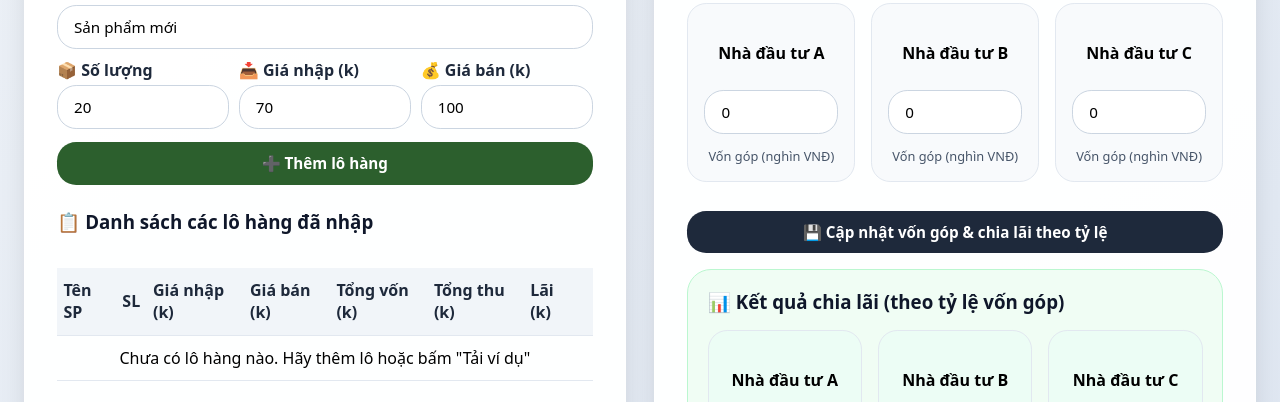
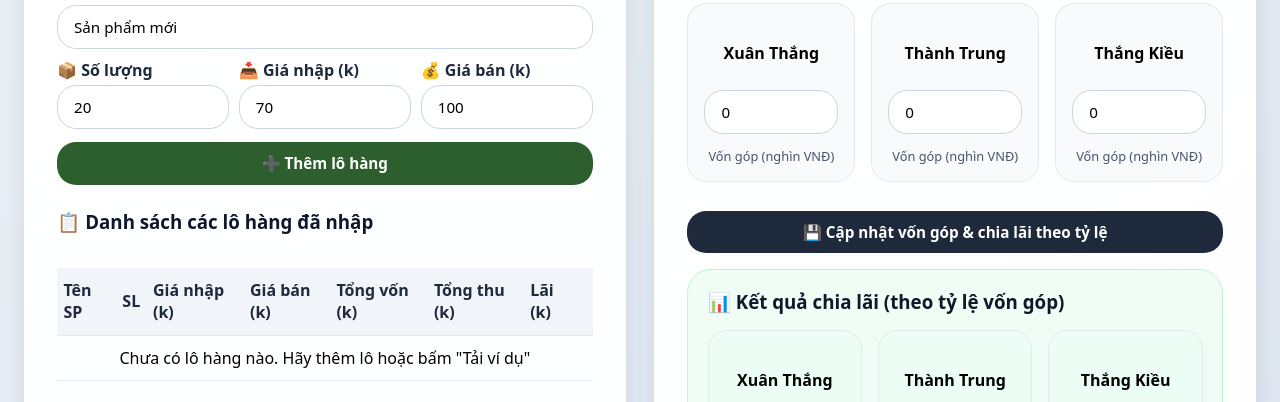
Before and after one commit to thangtx2755-ctrl/quanli, a plain HTML site: page index.html in a window 1280 px wide. Shown: the part 390-792 px from the top of the page. Drawn offline with Linux system fonts and the light colour scheme.

Commit message:
Update index.html

```diff
--- a/index.html
+++ b/index.html
@@ -311,9 +311,9 @@
 
     // 3 nhà đầu tư với số vốn góp (nghìn đồng)
     let investors = [
-        { id: 0, name: "Nhà đầu tư A", contributedCapital: 0 },
-        { id: 1, name: "Nhà đầu tư B", contributedCapital: 0 },
-        { id: 2, name: "Nhà đầu tư C", contributedCapital: 0 }
+        { id: 0, name: "Xuân Thắng", contributedCapital: 0 },
+        { id: 1, name: "Thành Trung", contributedCapital: 0 },
+        { id: 2, name: "Thắng Kiều", contributedCapital: 0 }
     ];
 
     // Helper: tính tổng vốn nhập (tiền mua hàng thực tế)
```
